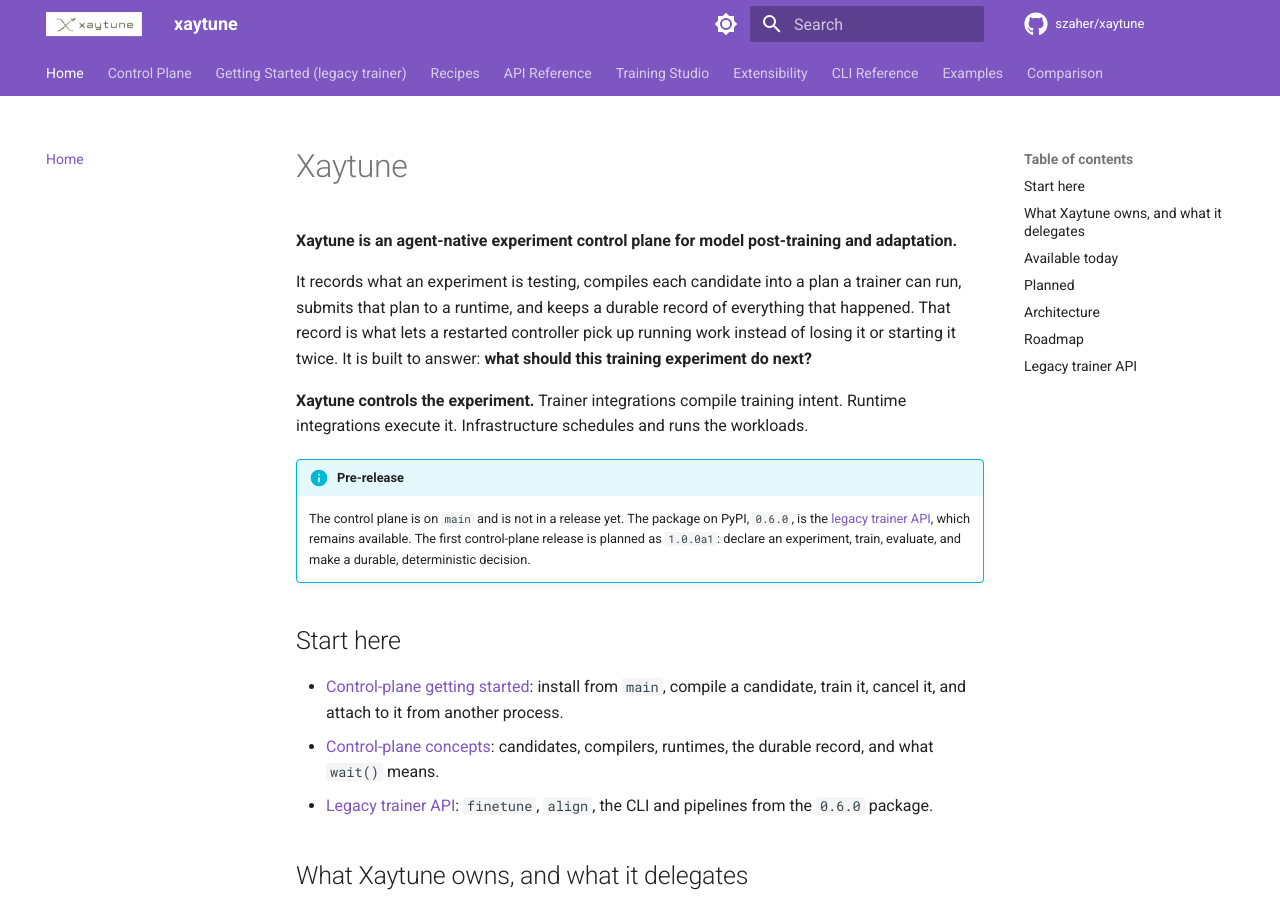
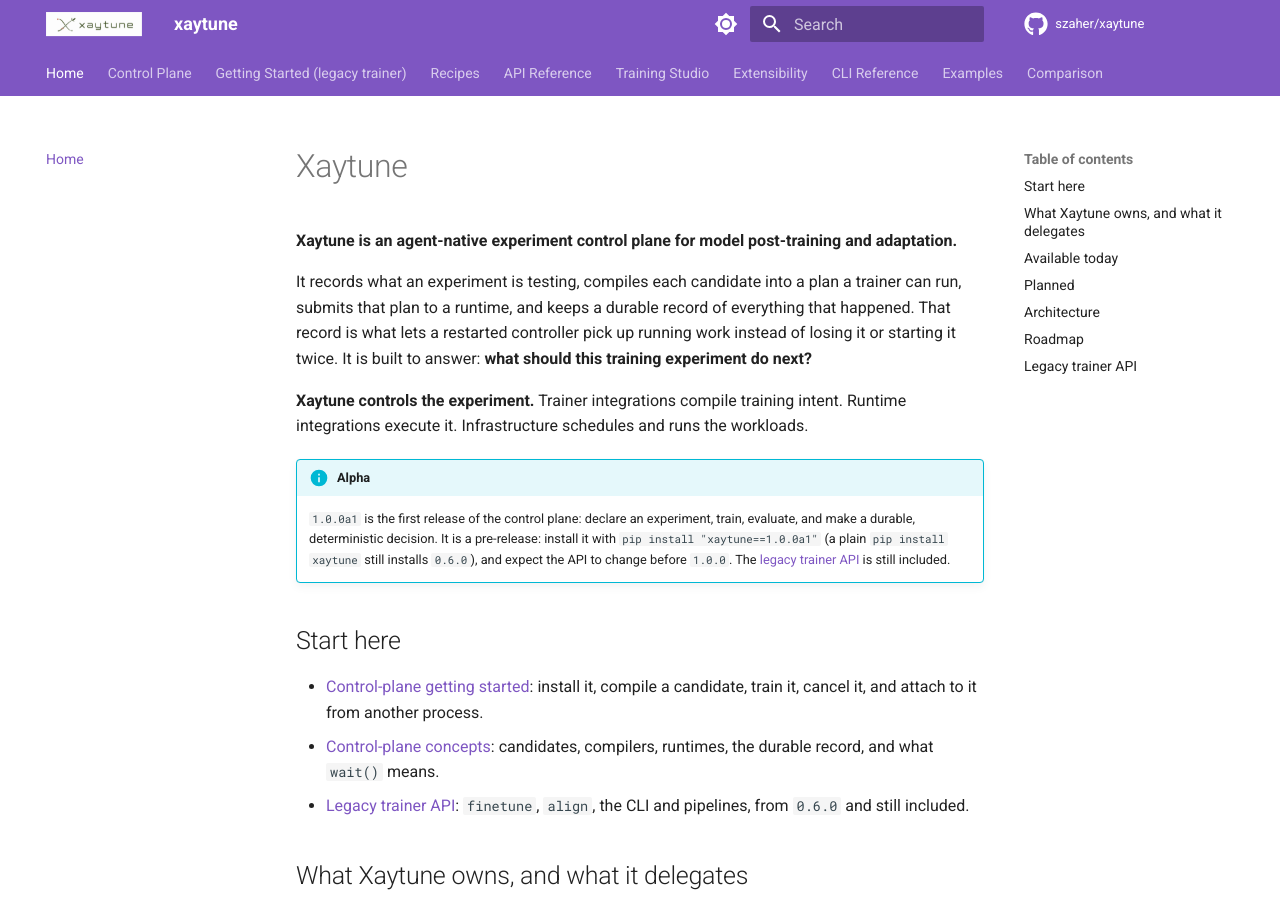
Before and after one commit to szaher/xaytune, an MkDocs documentation site: the page built from docs/index.md, in a window 1280 px wide and 900 px high. Built offline with MkDocs 1.6.1 and Material for MkDocs 9.7.7, drawn with Linux system fonts in a browser that asks for light colours; comment, search, counter and statistics services are not loaded; some of the changed text lies outside the part shown.

Commit message:
Release 1.0.0a1: the first release of the experiment control plane
Version 1.0.0a1 in pyproject.toml, xaytune/_version.py and uv.lock. The
CHANGELOG's Unreleased section becomes 1.0.0a1, with notes on upgrading from
0.6.0 and the known limitations of this alpha. The README, docs and examples
say how to install the pre-release, and that a plain `pip install xaytune`
still gives 0.6.0. The release-gate test refuses the old tag and other
spellings of the new one.

No product behaviour changes.

Co-Authored-By: Claude Opus 5.5 <noreply@anthropic.com>

```diff
--- a/docs/index.md
+++ b/docs/index.md
@@ -11,21 +11,23 @@ answer: **what should this training experiment do next?**
 **Xaytune controls the experiment.** Trainer integrations compile training intent.
 Runtime integrations execute it. Infrastructure schedules and runs the workloads.
 
-!!! info "Pre-release"
-    The control plane is on `main` and is not in a release yet. The package on
-    PyPI, `0.6.0`, is the [legacy trainer API](getting-started.md), which remains
-    available. The first control-plane release is planned as `1.0.0a1`: declare
-    an experiment, train, evaluate, and make a durable, deterministic decision.
+!!! info "Alpha"
+    `1.0.0a1` is the first release of the control plane: declare an experiment,
+    train, evaluate, and make a durable, deterministic decision. It is a
+    pre-release: install it with `pip install "xaytune==1.0.0a1"` (a plain
+    `pip install xaytune` still installs `0.6.0`), and expect the API to change
+    before `1.0.0`. The [legacy trainer API](getting-started.md) is still
+    included.
 
 ## Start here
 
 - [Control-plane getting started](control-plane/getting-started.md): install
-  from `main`, compile a candidate, train it, cancel it, and attach to it from
+  it, compile a candidate, train it, cancel it, and attach to it from
   another process.
 - [Control-plane concepts](control-plane/concepts.md): candidates, compilers,
   runtimes, the durable record, and what `wait()` means.
 - [Legacy trainer API](getting-started.md): `finetune`, `align`, the CLI and
-  pipelines from the `0.6.0` package.
+  pipelines, from `0.6.0` and still included.
 
 ## What Xaytune owns, and what it delegates
 
@@ -110,7 +112,7 @@ the order the remaining work lands in.
 ## Legacy trainer API
 
 Xaytune began as an opinionated PyTorch training library. That library is what
-PyPI's `0.6.0` contains, and it stays available: SFT with LoRA/QLoRA, DPO and
+PyPI's `0.6.0` contains, and `1.0.0a1` still includes it: SFT with LoRA/QLoRA, DPO and
 GRPO alignment, evaluation, export, multi-stage pipelines, YAML configuration,
 callbacks and logging integrations. Its trainer is what `NativeCompiler` runs,
 behind the compile/execute boundary.
--- a/pyproject.toml
+++ b/pyproject.toml
@@ -4,7 +4,7 @@ build-backend = "hatchling.build"
 
 [project]
 name = "xaytune"
-version = "0.6.0"
+version = "1.0.0a1"
 description = "Agent-native experiment control plane for model post-training and adaptation"
 readme = "README.md"
 license = "Apache-2.0"
--- a/xaytune/_version.py
+++ b/xaytune/_version.py
@@ -12,4 +12,4 @@ other, so the release gate (``scripts/check_release_version.py``) refuses to
 publish when they disagree, and ``tests/test_release_version.py`` fails first.
 """
 
-__version__ = "0.6.0"
+__version__ = "1.0.0a1"
```
Also changed, not shown: CHANGELOG.md (+36 -5 lines), README.md (+19 -9 lines), docs/control-plane/getting-started.md (+14 -5 lines), docs/examples.md (+3 -3 lines), docs/getting-started.md (+3 -2 lines), examples/README.md (+5 -4 lines), examples/control_plane/README.md (+4 -2 lines), xaytune-training-harness-spec/README.md (+4 -4 lines), 4 other files.
